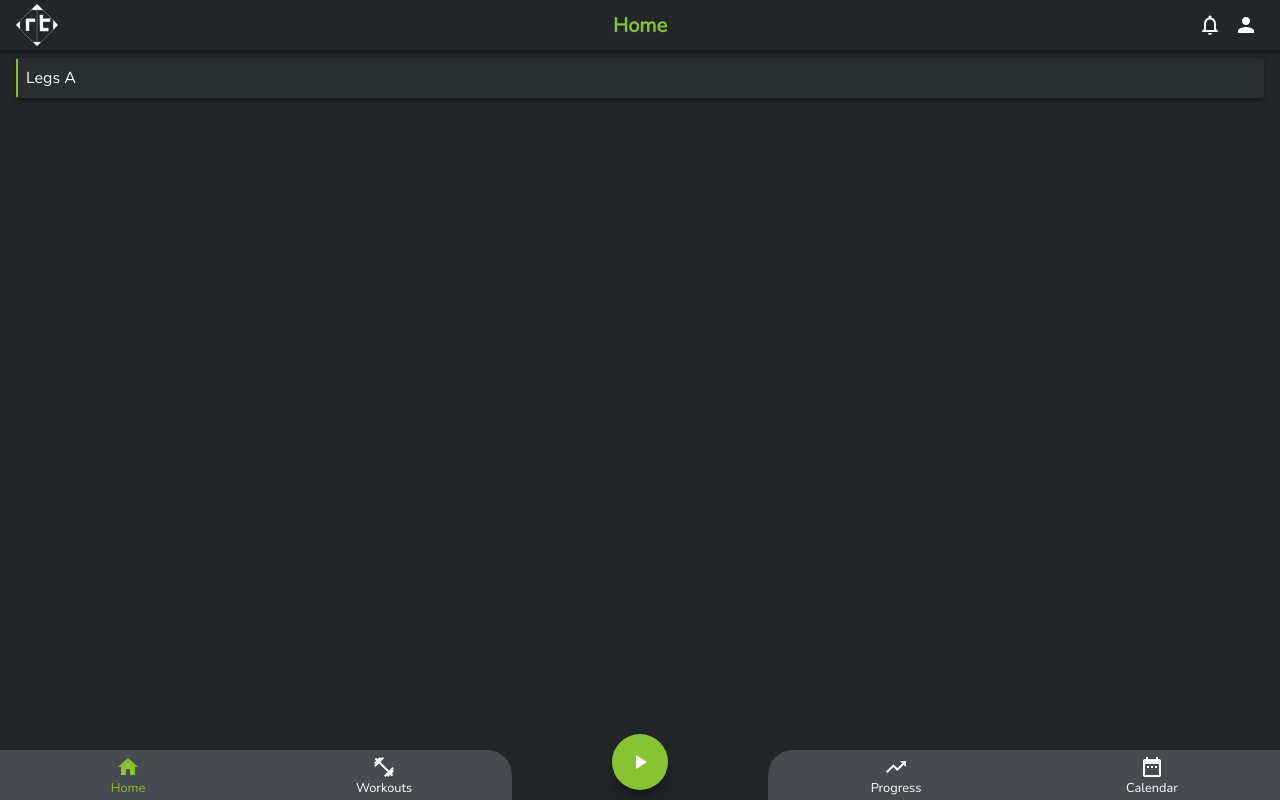
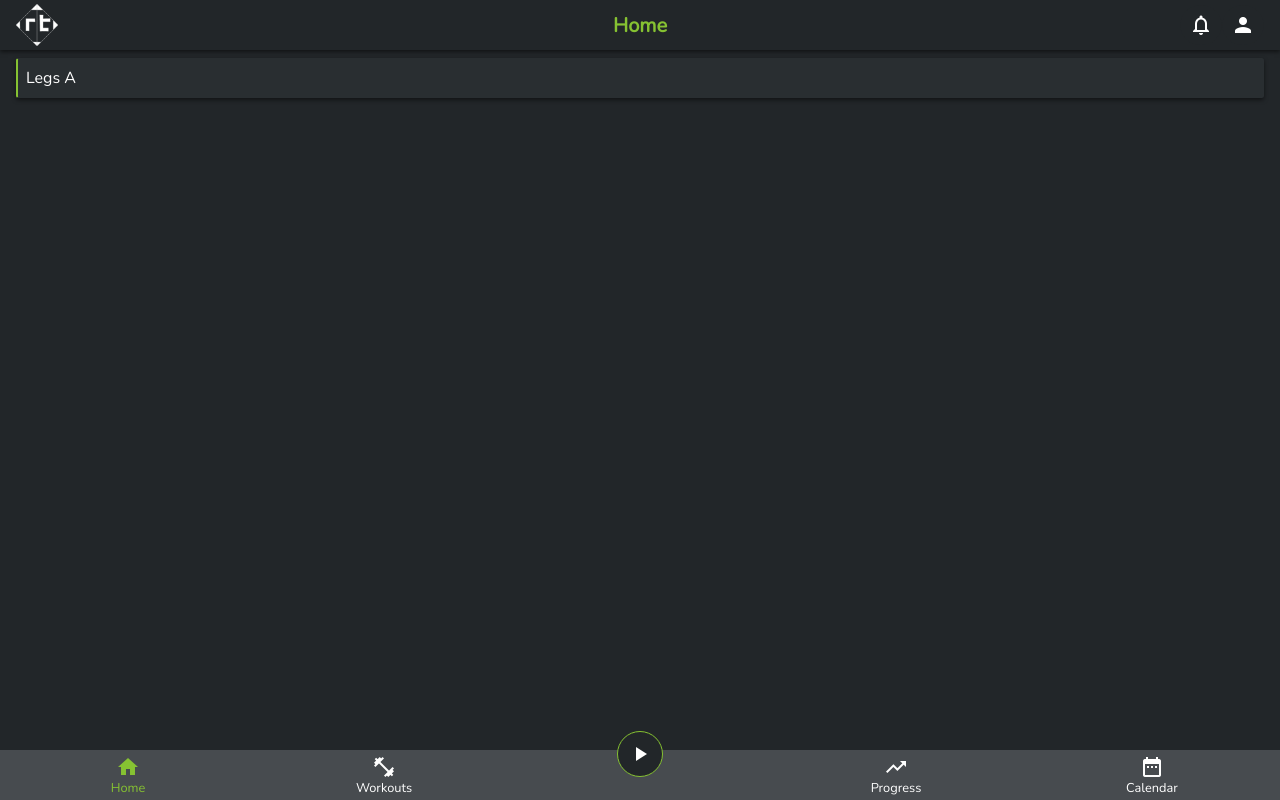
Before and after one commit to marcelnoack/reptrack, a React (Create React App) app in the folder client/: page / in a window 1280 px wide. Built offline with nearby package versions, Linux system fonts and the light colour scheme.

Commit message:
(refactor): revert main action button styling and refactor it into the MaterialButton component for reusability

```diff
--- a/client/src/components/MaterialButton/index.module.css
+++ b/client/src/components/MaterialButton/index.module.css
@@ -1,15 +1,13 @@
 .app-fab {
-  padding: 5px;
+  padding: 10px;
   border: none;
   border-radius: 50%;
-  background-color: inherit;
+  background-color: var(--color-background);
   border: 1px solid transparent;
   color: inherit;
   display: flex;
   align-items: center;
   justify-content: center;
-  /* box-shadow: 0 19px 38px rgba(0, 0, 0, 0.3), 0 15px 12px rgba(0, 0, 0, 0.22); */
-  /* box-shadow: 0 2px 4px -1px rgba(0, 0, 0, 0.2), 0 4px 5px 0 rgba(0, 0, 0, 0.14), 0 1px 10px 0 rgba(0, 0, 0, 0.12); */
   cursor: pointer;
   outline: none;
 }
@@ -33,3 +31,7 @@
   padding-left: 12px;
   padding-right: 20px;
 }
+
+.app-fab--border {
+  border-color: var(--color-primary);
+}
--- a/client/src/components/MaterialButton/index.tsx
+++ b/client/src/components/MaterialButton/index.tsx
@@ -4,18 +4,24 @@ import styles from './index.module.css';
 
 interface MaterialButtonProps {
   icon: string;
+  onClick: React.MouseEventHandler<HTMLButtonElement>;
   text?: string;
   mini?: boolean;
+  disabled?: boolean;
+  border?: boolean;
+  background?: string;
 }
 
-const MaterialButton: FunctionComponent<MaterialButtonProps> = ({ icon, text, mini }) => {
+const MaterialButton: FunctionComponent<MaterialButtonProps> = ({ icon, onClick, text, mini, disabled, border }) => {
   return (
     <button
-      className={`${styles['app-fab']} ripple ${text && styles['app-fab--extended']} ${
-        text && mini && styles['app-fab--mini']
-      }`}
+      onClick={onClick}
+      className={`${styles['app-fab']} ripple ${text ? styles['app-fab--extended'] : ''} ${
+        mini ? styles['app-fab--mini'] : ''
+      } ${border && styles['app-fab--border']}`}
+      disabled={disabled}
     >
-      <span className='material-icons'>{icon}</span>
+      <span className='material-icons default '>{icon}</span>
       {text && <label>{text}</label>}
     </button>
   );
--- a/client/src/domain/layout/AppBar.tsx
+++ b/client/src/domain/layout/AppBar.tsx
@@ -14,8 +14,8 @@ const AppBar: FunctionComponent = () => {
       </div>
       <h1 className='app-bar__item app-bar__route'>{appState.headerName}</h1>
       <div className='app-bar__item app-bar__actions'>
-        <MaterialButton icon='notifications_none' />
-        <MaterialButton icon='person' />
+        <MaterialButton icon='notifications_none' onClick={() => console.log('Not yet implemented')} mini />
+        <MaterialButton icon='person' onClick={() => console.log('Not yet implemented')} mini />
       </div>
     </div>
   );
--- a/client/src/domain/layout/BottomNav.tsx
+++ b/client/src/domain/layout/BottomNav.tsx
@@ -1,5 +1,6 @@
 import React, { FunctionComponent, useContext } from 'react';
 import { NavLink } from 'react-router-dom';
+import MaterialButton from '../../components/MaterialButton';
 import { AppContext } from '../../context/AppContext';
 
 import './layout.css';
@@ -23,20 +24,28 @@ const BottomNav: FunctionComponent = () => {
           </li>
         </NavLink>
         <NavLink to='/workouts' activeClassName='route--active' className='route'>
-          <li className={`nav-list__tab ${appState.mainAction.page ? 'nav-list__tab--curve-right' : ''}`}>
+          <li className='nav-list__tab'>
             <span className='material-icons'>fitness_center</span>
             Workouts
           </li>
         </NavLink>
         <li className={`nav-list__tab nav-list__tab--center ${!appState.mainAction.page ? 'nav-list__tab--hide' : ''}`}>
-          <button className='fab__outer' disabled={!appState.mainAction.page} onClick={() => handleMainAction()}>
+          <div className='nav-list__action'>
+            <MaterialButton
+              onClick={() => handleMainAction()}
+              icon={appState.mainAction.icon}
+              disabled={!appState.mainAction.page}
+              border
+            />
+          </div>
+          {/* <button className='fab__outer' disabled={!appState.mainAction.page} onClick={() => handleMainAction()}>
             <div className='fab__inner'>
               <span className='material-icons'>{appState.mainAction.icon}</span>
             </div>
-          </button>
+          </button> */}
         </li>
         <NavLink to='/progress' activeClassName='route--active' className='route'>
-          <li className={`nav-list__tab ${appState.mainAction.page ? 'nav-list__tab--curve-left' : ''}`}>
+          <li className='nav-list__tab'>
             <span className='material-icons'>trending_up</span>
             Progress
           </li>
--- a/client/src/domain/layout/index.tsx
+++ b/client/src/domain/layout/index.tsx
@@ -35,7 +35,7 @@ const Layout: FunctionComponent = ({ children }) => {
             {children}
           </main>
         </WorkoutContextProvider>
-        <footer className={`app-footer ${hasMainScrollbar ? 'app-footer--scroll' : ''}`}>
+        <footer className='app-footer'>
           <BottomNav />
         </footer>
       </AppContextProvider>
--- a/client/src/domain/layout/layout.css
+++ b/client/src/domain/layout/layout.css
@@ -3,7 +3,7 @@
 /* ----------------------------------------------------------------------------------- */
 .app-layout {
   display: grid;
-  grid-template-rows: var(--header-height) calc(100vh - var(--header-height));
+  grid-template-rows: var(--header-height) calc(100vh - var(--header-height) - var(--footer-height));
   grid-template-columns: auto;
   grid-template-areas: 'header' 'main';
 }
@@ -105,10 +105,6 @@
   background-color: transparent;
 }
 
-.app-footer--scroll {
-  width: calc(100% - var(--scrollbar-width));
-}
-
 .bottom-nav {
   position: absolute;
   width: 100%;
@@ -130,6 +126,10 @@
   background-color: transparent;
 }
 
+.nav-list__action {
+  margin-bottom: 45px;
+}
+
 .nav-list__tab {
   height: 100%;
   width: 100%;
@@ -142,17 +142,9 @@
   border-top: 2px solid transparent;
 }
 
-.nav-list__tab--center {
+/* .nav-list__tab--center {
   background-color: transparent;
-}
-
-.nav-list__tab--curve-right {
-  border-top-right-radius: 25px;
-}
-
-.nav-list__tab--curve-left {
-  border-top-left-radius: 25px;
-}
+} */
 
 .nav-list__tab--hide {
   display: none;
--- a/client/src/domain/workouts/index.css
+++ b/client/src/domain/workouts/index.css
@@ -67,5 +67,5 @@
 }
 
 .spacer {
-  height: 100px;
+  height: 20px;
 }
--- a/client/src/index.css
+++ b/client/src/index.css
@@ -62,17 +62,6 @@
   padding-right: 5px;
 }
 
-.p .material-icons {
-  background-color: transparent;
-}
-
-.material-btn {
-  outline: none;
-  border: none;
-  color: inherit;
-  border-radius: 50%;
-}
-
 .material-icons.md-18 {
   font-size: 18px;
 }
@@ -94,6 +83,10 @@
   color: var(--color-error);
 }
 
+.material-icons.default {
+  color: var(--color-on-bg);
+}
+
 .ripple {
   background-color: inherit;
   background-position: center;
```
